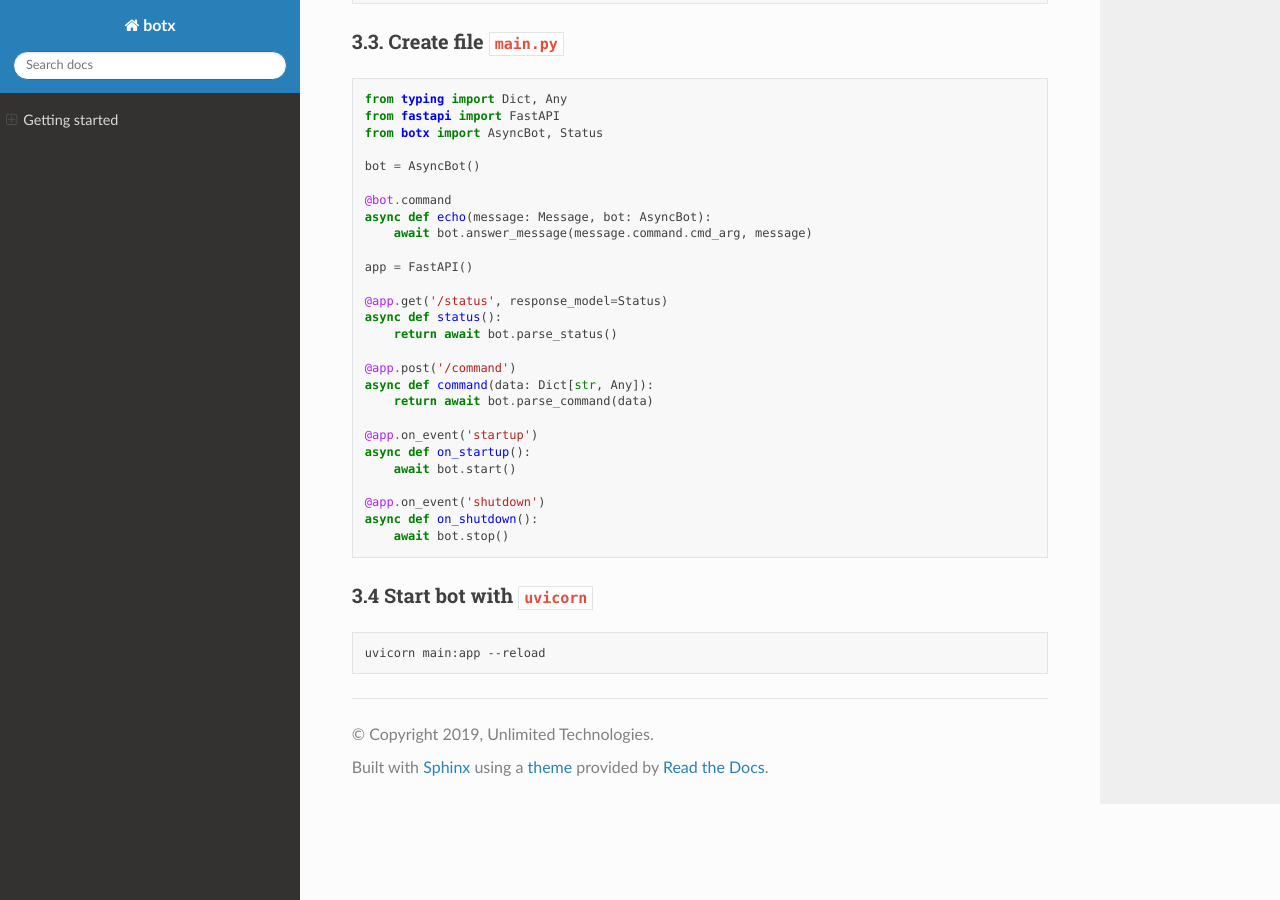
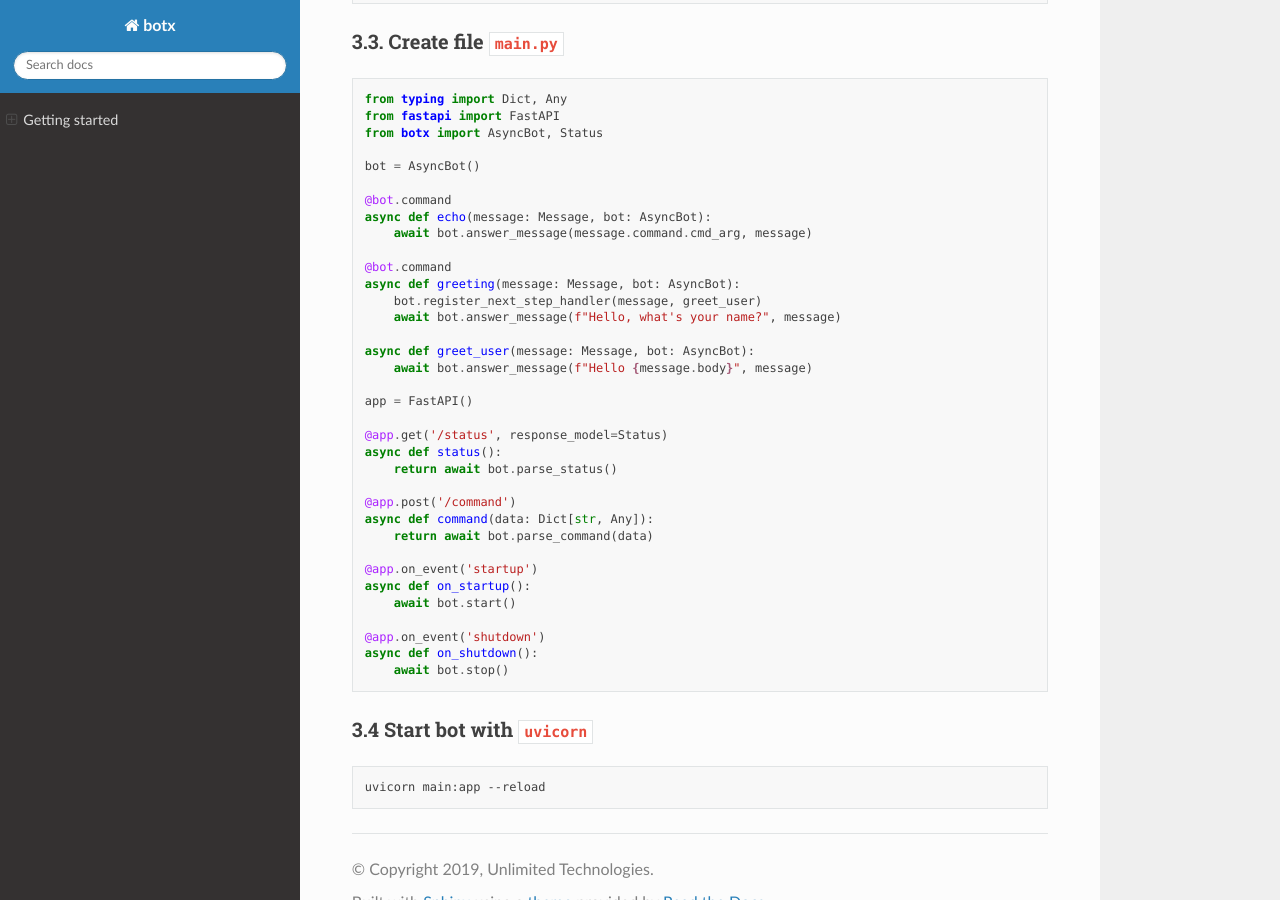
Before and after one commit to ExpressApp/pybotx, a Sphinx documentation site: the page built from docs/botx/getting_started.rst, in a window 1280 px wide and 900 px high, scrolled down 884 px. Built offline with Sphinx 7.4.7 and the Read the Docs theme 2.0.0, drawn with Linux system fonts in a browser that asks for light colours; pages that are not in the unit, such as notebooks, are missing from menus.

Commit message:
add next_step_handler part into docs

```diff
--- a/docs/botx/getting_started.rst
+++ b/docs/botx/getting_started.rst
@@ -56,6 +56,14 @@ will send back arguments from ``/echo`` command
     async def echo(message: Message, bot: AsyncBot):
         await bot.answer_message(message.command.cmd_arg, message)
 
+    @bot.command
+    async def greeting(message: Message, bot: AsyncBot):
+        bot.register_next_step_handler(message, greet_user)
+        await bot.answer_message(f"Hello, what's your name?", message)
+
+    async def greet_user(message: Message, bot: AsyncBot):
+        await bot.answer_message(f"Hello {message.body}", message)
+
     app = FastAPI()
 
     @app.get('/status', response_model=Status)
```
